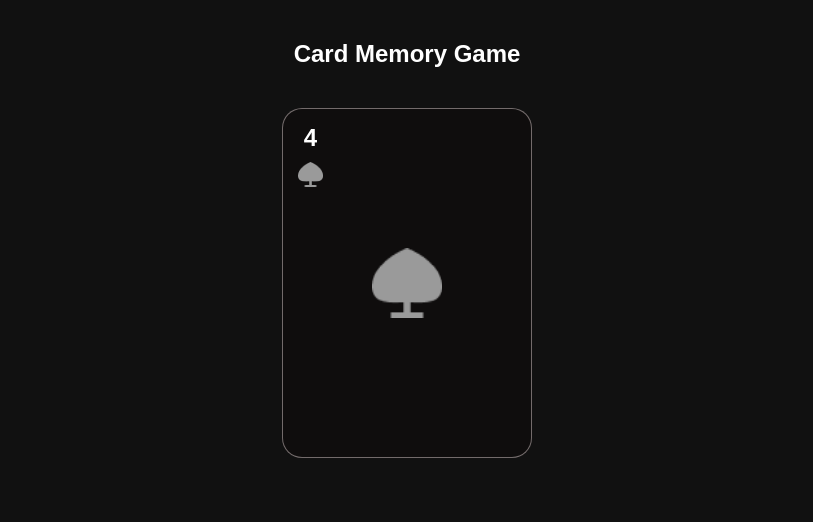
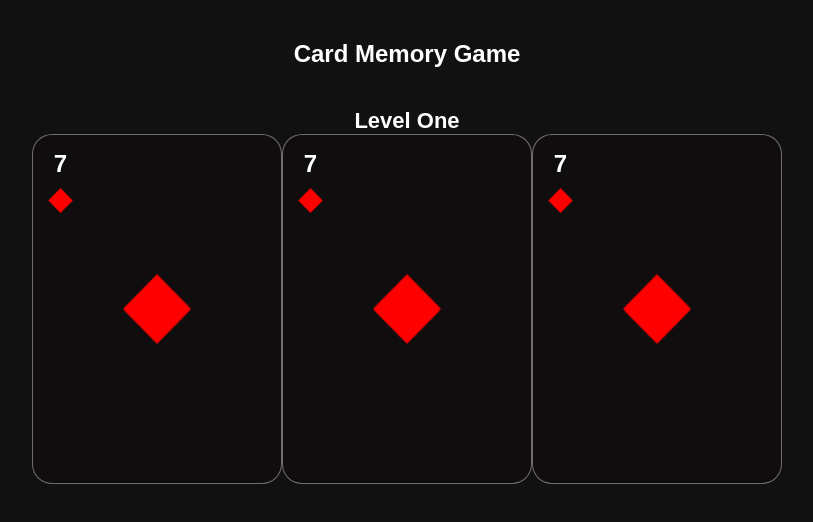
Before and after one commit to AtanasovCode/king-of-memory, a React (Vite) app: page / in a window 1280 px wide. Shown: the top 522 px of the page, without its empty margins (233-1046 px from the left). Built offline with nearby package versions, Linux system fonts and the light colour scheme.

Commit message:
split into seperate files

```diff
--- a/src/components/Card.jsx
+++ b/src/components/Card.jsx
@@ -1,46 +1,22 @@
 import * as Styled from '../styles/Card.Styled';
 import { useEffect, useState } from 'react';
 
-import heart from '../assets/suites/hearts.png';
-import diamond from '../assets/suites/diamonds.png';
-import spade from '../assets/suites/spades.png';
-import club from '../assets/suites/spades.png';
 
 
-const Card = () => {
+const Card = ({
+    currentNum,
+    currentSuite,
+    setCurrentNum,
+    setCurrentSuite,
 
-    const [suite, setSuite] = useState(["heart", "diamond", "spade", "club"]);
-
-    const [currentNum, setCurrentNum] = useState();
-    const [currentSuite, setCurrentSuite] = useState();
+    getRandomNumber,
+    getRandomSuite,
+}) => {
 
     useEffect(() => {
         setCurrentNum(getRandomNumber());
         setCurrentSuite(getRandomSuite());
-    }, [])
-
-    const getRandomNumber = () => {
-        let min = Math.ceil(1);
-        let max = Math.floor(13);
-        let num = Math.floor(Math.random() * (max - min + 1)) + min;
-
-        console.log(num);
-
-        if (num > 1 && num <= 10) return num;
-        if (num === 1) return "A";
-        if (num === 11) return "J";
-        if (num === 12) return "Q";
-        if (num === 13) return "K";
-    }
-
-    const getRandomSuite = () => {
-        let randomIndex = Math.floor(Math.random() * 4);
-        if (suite[randomIndex] === "diamond") return diamond;
-        if (suite[randomIndex] === "heart") return heart;
-        if (suite[randomIndex] === "spade") return spade;
-        if (suite[randomIndex] === "club") return club;
-    }
-
+    }, []);
 
     return (
         <Styled.Card onClick={() => {
--- a/src/components/Game.jsx
+++ b/src/components/Game.jsx
@@ -1,13 +1,62 @@
+import { useState, useEffect } from 'react';
 import * as Styled from '../styles/Game.Styled';
+import LevelOne from './levels/LevelOne';
 import Card from './Card';
 
+import heart from '../assets/suites/hearts.png';
+import diamond from '../assets/suites/diamonds.png';
+import spade from '../assets/suites/spades.png';
+import club from '../assets/suites/spades.png';
+
 const Game = () => {
+
+
+    const [suite, setSuite] = useState(["heart", "diamond", "spade", "club"]);
+
+    const [currentNum, setCurrentNum] = useState();
+    const [currentSuite, setCurrentSuite] = useState();
+
+    useEffect(() => {
+        setCurrentNum(getRandomNumber());
+        setCurrentSuite(getRandomSuite());
+    }, [])
+
+    const getRandomNumber = () => {
+        let min = Math.ceil(1);
+        let max = Math.floor(13);
+        let num = Math.floor(Math.random() * (max - min + 1)) + min;
+
+
+        if (num > 1 && num <= 10) return num;
+        if (num === 1) return "A";
+        if (num === 11) return "J";
+        if (num === 12) return "Q";
+        if (num === 13) return "K";
+    }
+
+    const getRandomSuite = () => {
+        let randomIndex = Math.floor(Math.random() * 4);
+        if (suite[randomIndex] === "diamond") return diamond;
+        if (suite[randomIndex] === "heart") return heart;
+        if (suite[randomIndex] === "spade") return spade;
+        if (suite[randomIndex] === "club") return club;
+    }
+
+
     return (
         <Styled.Container>
             <Styled.Heading>
                 Card Memory Game
             </Styled.Heading>
-            <Card />
+            <LevelOne
+                currentNum={currentNum}
+                setCurrentNum={setCurrentNum}
+                currentSuite={currentSuite}
+                setCurrentSuite={setCurrentSuite}
+
+                getRandomNumber={getRandomNumber}
+                getRandomSuite={getRandomSuite}
+            />
         </Styled.Container>
     );
 }
--- /dev/null
+++ b/src/components/levels/LevelOne.jsx
@@ -0,0 +1,53 @@
+import { useState, useEffect } from "react";
+import * as Styled from '../../styles/Levels.Styled';
+import Card from "../Card";
+
+const LevelOne = ({
+    currentNum,
+    currentSuite,
+    setCurrentNum,
+    setCurrentSuite,
+
+    getRandomNumber,
+    getRandomSuite,
+}) => {
+
+    return (
+        <Styled.Container>
+            <Styled.Heading>
+                Level One
+            </Styled.Heading>
+            <Styled.Game>
+                <Card
+                    currentNum={currentNum}
+                    setCurrentNum={setCurrentNum}
+                    currentSuite={currentSuite}
+                    setCurrentSuite={setCurrentSuite}
+
+                    getRandomNumber={getRandomNumber}
+                    getRandomSuite={getRandomSuite}
+                />
+                <Card
+                    currentNum={currentNum}
+                    setCurrentNum={setCurrentNum}
+                    currentSuite={currentSuite}
+                    setCurrentSuite={setCurrentSuite}
+
+                    getRandomNumber={getRandomNumber}
+                    getRandomSuite={getRandomSuite}
+                />
+                <Card
+                    currentNum={currentNum}
+                    setCurrentNum={setCurrentNum}
+                    currentSuite={currentSuite}
+                    setCurrentSuite={setCurrentSuite}
+
+                    getRandomNumber={getRandomNumber}
+                    getRandomSuite={getRandomSuite}
+                />
+            </Styled.Game>
+        </Styled.Container>
+    );
+}
+
+export default LevelOne;
--- /dev/null
+++ b/src/styles/Levels.Styled.jsx
@@ -0,0 +1,20 @@
+import styled from "styled-components";
+
+export const Container = styled.div`
+    display: flex;
+    flex-direction: column;
+    align-items: center;
+    justify-content: center;
+`;
+
+export const Heading = styled.div`
+    display: flex;
+    align-items: center;
+    justify-content: center;
+    font-size: 22px;
+    font-weight: 600;
+`;
+
+export const Game = styled.div`
+    display: flex;
+`;
```
